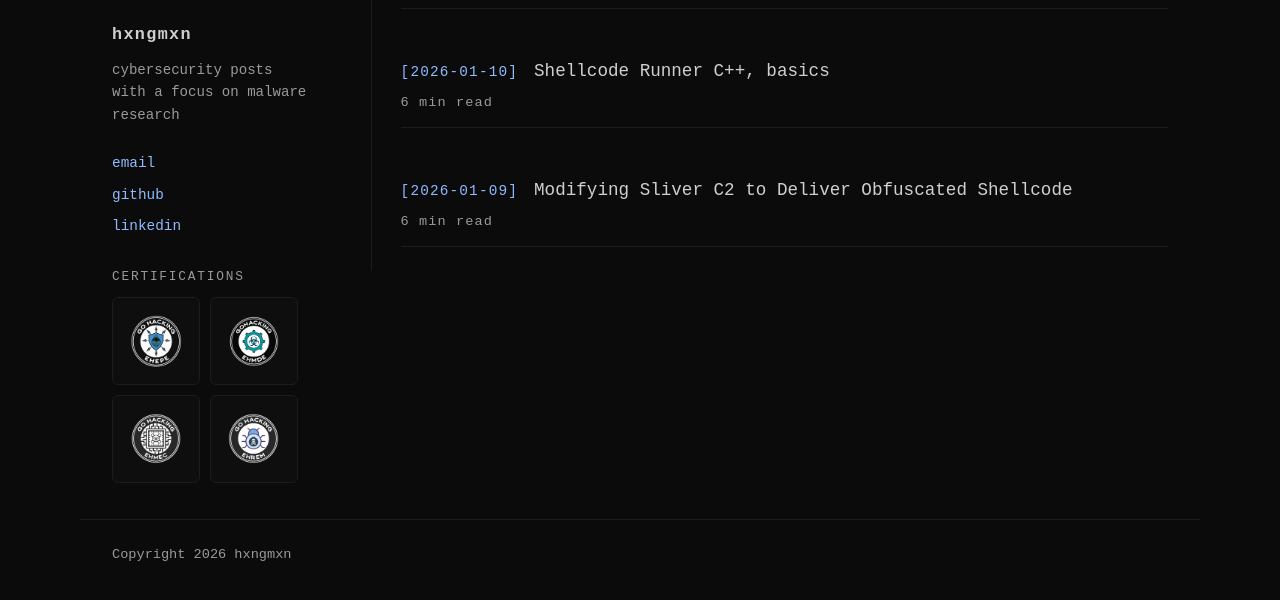
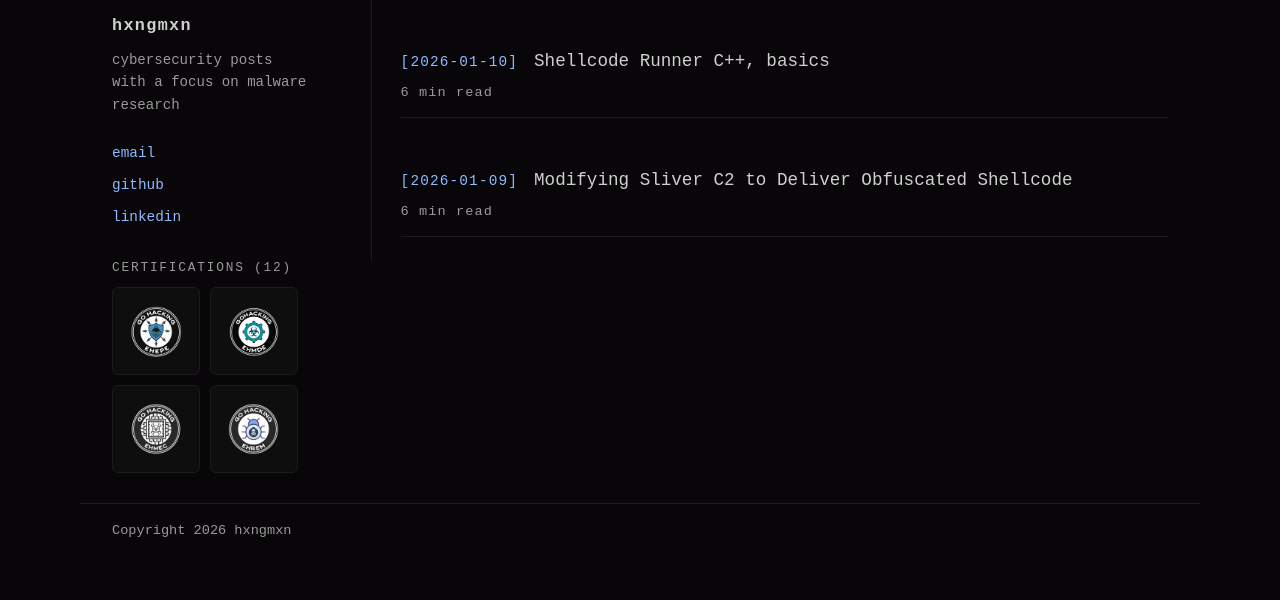
Before and after one commit to hxngmxn-nxdx/hxngmxn, a Jekyll site: the page built from index.md, in a window 1280 px wide, cut to the strip 377-983 px from the top of the page. Shown: the top 600 px of the strip. Built offline with Jekyll 4.4.1, drawn with Linux system fonts in a browser that asks for light colours; after the commit the page ends 942 px from its top, so only the background shows below that.

Commit message:
Layout home ajusted

```diff
--- a/_includes/sidebar.html
+++ b/_includes/sidebar.html
@@ -12,8 +12,9 @@
     <a href="https://www.linkedin.com/in/ian-thor-rigon-ribeiro-a1691a232/">linkedin</a>
   </nav>
   <div class="certifications">
-    <div class="certifications-title">certifications</div>
     {% assign badges = site.static_files | where_exp: "file", "file.path contains '/assets/img/certifications/'" | sort: "path" %}
+    {% assign badge_count = badges | size %}
+    <div class="certifications-title">certifications{% if badge_count > 0 %} ({{ badge_count }}){% endif %}</div>
     {% assign preferred = "EHEPE.png,EHMDE.png,EHMEC.png,EHREM.png" | split: "," %}
     <div class="certifications-grid">
       {% if badges == empty %}
--- a/assets/css/style.css
+++ b/assets/css/style.css
@@ -1,5 +1,5 @@
 :root {
-  --bg: #0b0b0b;
+  --bg: #080608;
   --text: #cfcfcf;
   --muted: #9a9a9a;
   --link: #8fbaff;
@@ -92,7 +92,7 @@ a:hover {
 .site-footer {
   max-width: var(--container-width);
   margin: 0 auto;
-  padding: 1.5rem var(--gutter) 2.5rem;
+  padding: 1rem var(--gutter) 1.4rem;
   color: var(--muted);
   font-size: 0.85rem;
 }
@@ -104,7 +104,7 @@ a:hover {
 .layout {
   max-width: var(--container-width);
   margin: 0 auto;
-  padding: 1.4rem var(--gutter) 2rem;
+  padding: 1.3rem var(--gutter) 1.6rem;
   display: flex;
   gap: var(--gap);
   align-items: flex-start;
@@ -580,7 +580,7 @@ summary::-webkit-details-marker {
 
   .layout {
     flex-direction: column;
-    padding: 1.3rem var(--gutter) 1.8rem;
+    padding: 1.2rem var(--gutter) 1.6rem;
   }
 
   .layout-post {
```
Also changed, not shown: assets/img/hxngmxn.png, 5 other files.
